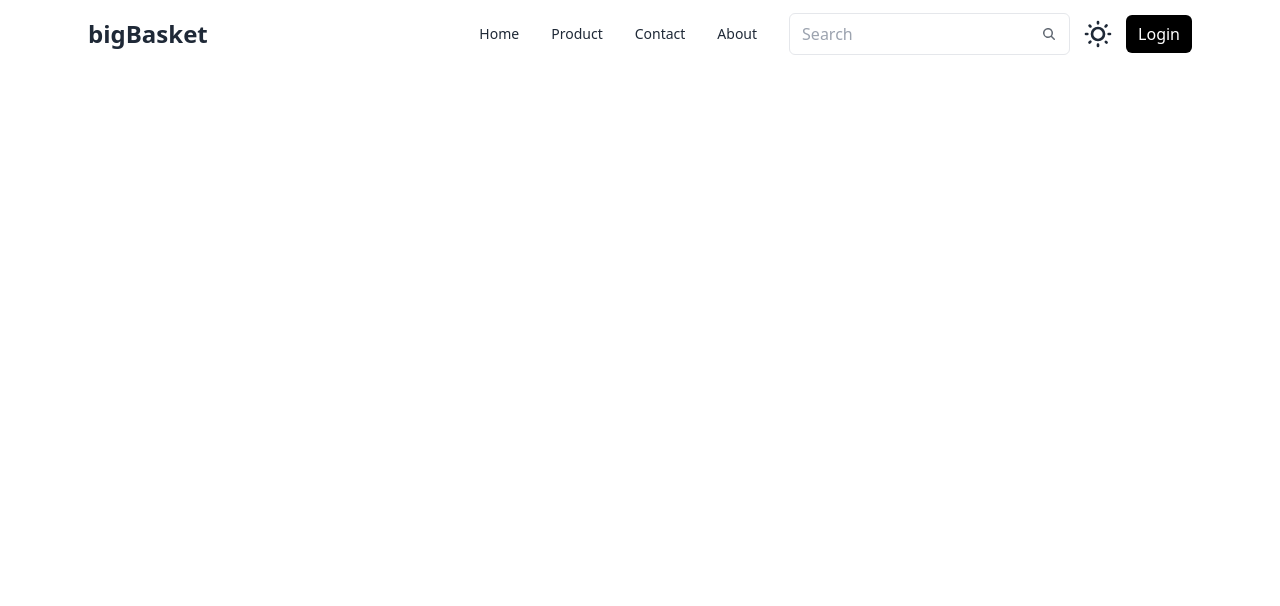
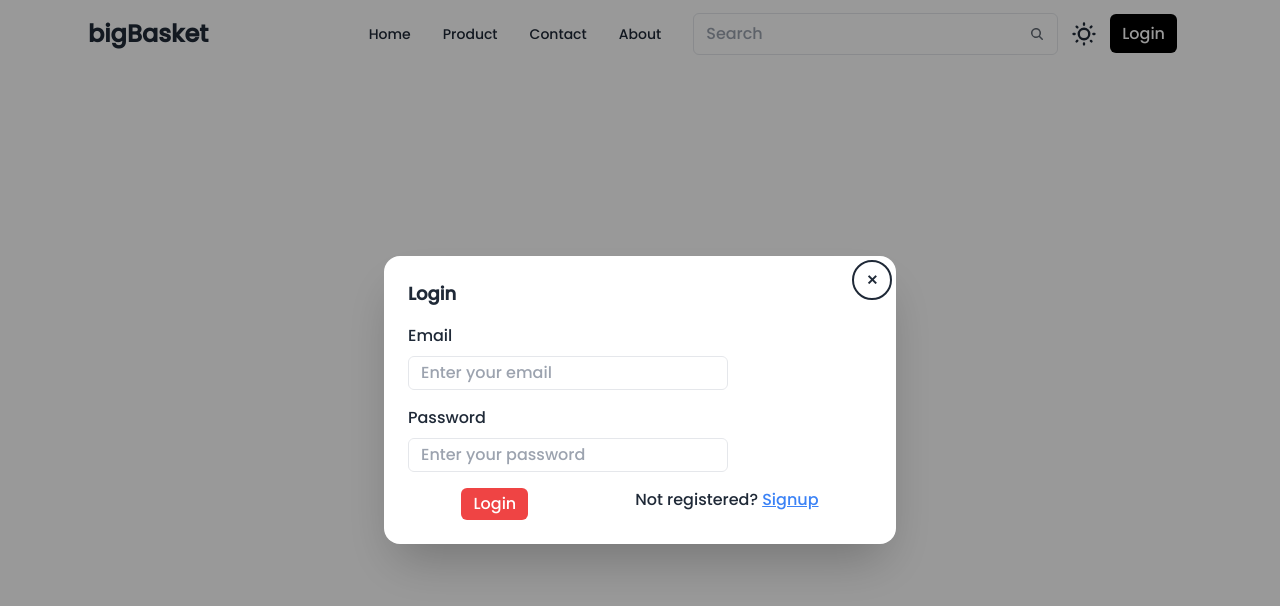
Before and after one commit to sonaligadekar20/big-basket, a React (Vite) app in the folder client/: page / in a window 1280 px wide. Both pictures are taken after a click on the link "Login". Shown: the top 606 px of the page. Built offline with nearby package versions, Linux system fonts and the light colour scheme.

Commit message:
added fontstyle & Login page

```diff
--- /dev/null
+++ b/client/src/components/Banner.jsx
@@ -0,0 +1,11 @@
+import React from 'react'
+
+function Banner() {
+  return (
+    <div>
+
+    </div>
+  )
+}
+
+export default Banner
--- /dev/null
+++ b/client/src/components/Login.jsx
@@ -0,0 +1,37 @@
+import React from 'react'
+
+function Login() {
+    return (
+        <div>
+            <dialog id="my_modal_3" className="modal">
+                <div className="modal-box">
+                    <form method="dialog">
+                        {/* if there is a button in form, it will close the modal */}
+                        <button className="btn btn-sm btn-circle btn-ghost absolute right-2 top-2">✕</button>
+                    </form>
+                    <h3 className="font-bold text-lg">Login</h3>
+                    {/* {Email} */}
+                   <div className='mt-4 space-y-2'>
+                    <span>Email</span>
+                    <br/>
+                    <input type="email" placeholder="Enter your email" className='w-80 px-3 py-1 border rounded-md outline-none' />
+                   </div>
+                   {/* {Password} */}
+                   <div className='mt-4 space-y-2'>
+                    <span>Password</span>
+                    <br/>
+                    <input type="text" placeholder="Enter your password" className='w-80 px-3 py-1 border rounded-md outline-none' />
+                   </div>
+                    {/* {Button} */}
+                    <div className='flex justify-around mt-4'>
+                        <button className='bg-red-500 text-white rounded-md px-3 py-1 hover:bg-red-700 duration-200'>Login</button>
+                        <p>Not registered? <span className='underline text-blue-500 cursor-pointer'>Signup</span></p>
+                    </div>
+                </div>
+            </dialog>
+
+        </div>
+    )
+}
+
+export default Login
--- a/client/src/components/Navbar.jsx
+++ b/client/src/components/Navbar.jsx
@@ -1,4 +1,5 @@
 import React from 'react'
+import Login from './Login'
 
 function Navbar() {
     const navItems = (
@@ -64,7 +65,7 @@ function Navbar() {
 
                             {/* sun icon */}
                             <svg
-                                className="swap-off h-8 w-8 fill-current"
+                                className="swap-off h-7 w-7 fill-current"
                                 xmlns="http://www.w3.org/2000/svg"
                                 viewBox="0 0 24 24">
                                 <path
@@ -73,7 +74,7 @@ function Navbar() {
 
                             {/* moon icon */}
                             <svg
-                                className="swap-on h-8 w-8 fill-current"
+                                className="swap-on h-7 w-7 fill-current"
                                 xmlns="http://www.w3.org/2000/svg"
                                 viewBox="0 0 24 24">
                                 <path
@@ -81,7 +82,9 @@ function Navbar() {
                             </svg>
                         </label>
                         <div >
-                            <a className="bg-black text-white px-3 py-2 rounded-md hover:bg-slate-800 duration-300 cursor-pointer">Login</a>
+                            <a className="bg-black text-white px-3 py-2 rounded-md hover:bg-slate-800 duration-300 cursor-pointer"  onClick={()=>document.getElementById("my_modal_3").showModal()}>Login</a>
+                            <Login/>
+
                         </div>
                     </div>
                 </div>
--- a/client/src/index.css
+++ b/client/src/index.css
@@ -1,3 +1,8 @@
+@import url('https://fonts.googleapis.com/css2?family=Fredoka:wght@300..700&family=Poppins:wght@500&display=swap');
 @tailwind base;
 @tailwind components;
 @tailwind utilities;
+
+body{
+    font-family: "Poppins", sans-serif;
+}
```
